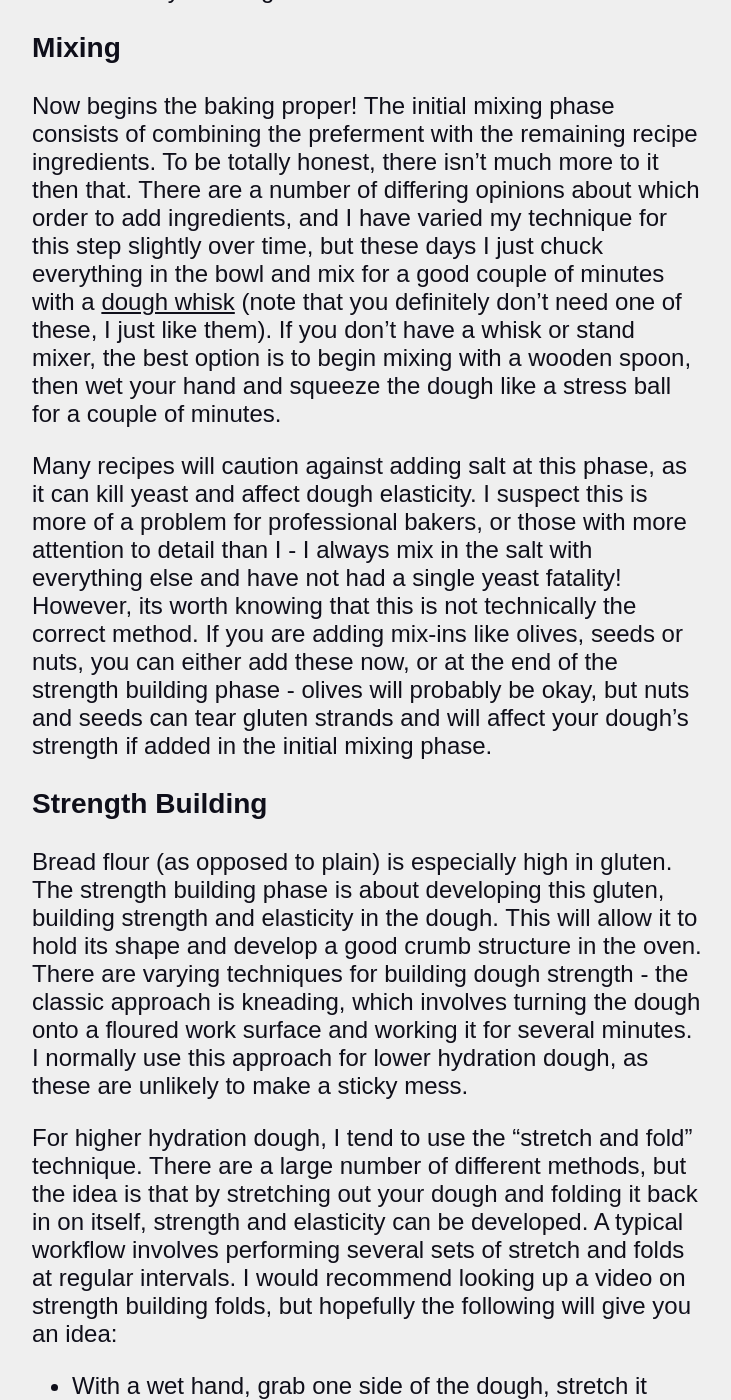
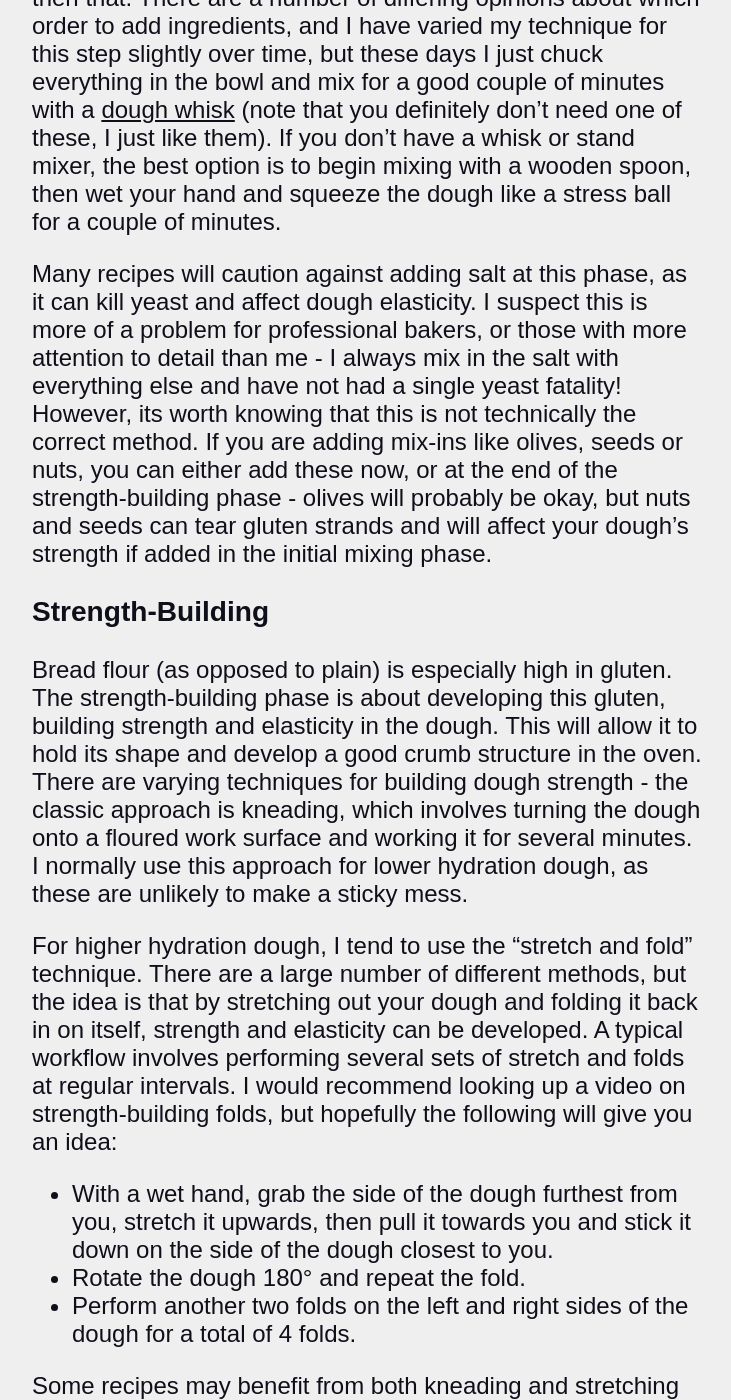
Before and after one commit to jackjazb/jackjazb.github.io, a Jekyll site: the page built from docs/_posts/2024-08-02-home-baked-bread.md, in a window 1280 px wide and 1400 px high, scrolled down 4131 px. Shown: the whole window, without its empty margins (16-747 px from the left). Built offline with Jekyll 4.4.1, drawn with Linux system fonts in a browser that asks for light colours; some web fonts are replaced; some of the changed text lies outside the part shown.

Commit message:
Fix typos and improve pageman

```diff
--- a/docs/_posts/2024-08-02-home-baked-bread.md
+++ b/docs/_posts/2024-08-02-home-baked-bread.md
@@ -1,18 +1,17 @@
 ---
 layout: post
-title: "Home Baked Bread"
+title: "Home-Baked Bread"
 date: 2024-08-02 12:00:00 +0000
 author: Jack Jazrawy-Brown
 ---
-
-Making your own bread is an excellent thing to do, and quite quick and easy once you've got the hang of it. This is an attempt to write down everything I've learned or figured out after a couple of years of bread making in the hope that it will help out an aspiring baker!
+Making your own bread is an excellent thing to do, and quite quick and easy once you've got the hang of it. This is an attempt to write down everything I've learned or figured out after a couple of years of bread-making in the hope that it will help out an aspiring baker!
 
 ![bread](/assets/img/posts/bread.webp)
 *A recent loaf*
 
-There are numerous reasons to make your own bread. The best I can think of (other than just enjoying the process) is that you will generally pay quite a premium at a baker or supermarket to get a loaf of a similar quality to one baked at home. The cheaper you go at the shops, the worse the quality of the bread, and why do that when you could bake an artisan loaf at home? Compared with ultra-processed supermarket bread, a good home baked loaf is far more delicious and nourishing, and definitely not as time consuming or difficult to produce as it may seem.
+There are numerous reasons to make your own bread. The best I can think of (other than just enjoying the process) is that you will generally pay quite a premium at a baker or supermarket to get a loaf of a similar quality to one baked at home. The cheaper you go at the shops, the worse the quality of the bread, and why do that when you could bake an artisan loaf at home? Compared with ultra-processed supermarket bread, a good home-baked loaf is far more delicious and nourishing, and definitely not as time-consuming or difficult to produce as it may seem.
 
-The basic idea of bread baking is to combine flour, water and salt with some kind of leaven (raising agent) so that it becomes a lattice of gassy bubbles, which become bread when baked. There are practically infinite variations; choice of flour and leaven, additions such as fat and sugar and shape are just a few variables which can be adjusted. I think the easiest way to get up to speed with bread making is to understand each step in a typical recipe - you should find that more or less any dough-based recipe can be extrapolated from these first principles. Note that this is just the way I do it, and I am certainly not a professional; but I enjoy eating the bread I make, which I think is probably a good sign. I'm going to talk about breads that use commercial yeast here, as sourdough deserves a separate article - there are also chemically leavened breads which use bicarbonate of soda or others for their rise, but I haven't had much experience with making those!
+The basic idea of bread baking is to combine flour, water and salt with some kind of leaven (raising agent) so that it becomes a lattice of gassy bubbles, which become bread when baked. There are practically infinite variations: choice of flour and leaven, additions such as fat and sugar and shape are just a few variables which can be adjusted. I think the easiest way to get up to speed with bread-making is to understand each step in a typical recipe - you should find that more or less any dough-based recipe can be extrapolated from these first principles. Note that this is just the way I do it, and I am certainly not a professional; but I enjoy eating the bread I make, which I think is probably a good sign. I'm going to talk about breads that use commercial yeast here, as sourdough deserves a separate article - there are also chemically leavened breads which use bicarbonate of soda or others for their rise, but I haven't had much experience with making those!
 
 ## Baker's Percentages
 
@@ -43,7 +39,7 @@ Most recipes being with a preferment. This is essentially a mixture of flour, wa
 - Poolish: Typically 100% hydration. Usually used in French baking.
 - Biga: Lower hydration, often 50-60%. Usually used in Italian baking.
 - Pâte Fermentée: Around 60% hydration - basically a piece of a previous dough.
-- Sponge: 60-70% hydration. Often used in sandwich loaves or sweet breads
+- Sponge: 60-70% hydration. Often used in sandwich loaves or sweet breads.
 
 Skipping the preferment stage probably won't destroy your final loaf, but carrying out this step adds a fermented, yeasty taste to the final bread which greatly enhances the complexity of flavour. This is also a good time to check your yeast is alive, and to gauge the environmental conditions where you are baking (these can affect later timings). The exact fermentation time depends on the recipe, but this step is very forgiving - just make it when you have time! I leave my preferments in an airtight container, usually a small bowl inside a large resealable bag - this stops it drying out. You can also use a glass container with a lid that seals. Clingfilm is an option, but it quickly becomes quite wasteful if baking frequently so I try to avoid it! Try to make sure the sides of the vessel are clean before fermentation, as small pieces of preferment can dry and flake off into your dough.
 
@@ -51,16 +47,17 @@ Skipping the preferment stage probably won't destroy your final loaf, but carryi
 
 Now begins the baking proper! The initial mixing phase consists of combining the preferment with the remaining recipe ingredients. To be totally honest, there isn't much more to it then that. There are a number of differing opinions about which order to add ingredients, and I have varied my technique for this step slightly over time, but these days I just chuck everything in the bowl and mix for a good couple of minutes with a [dough whisk](https://www.amazon.co.uk/Zulay-Danish-Dough-Whisk-Large/dp/B088SJN4BT/ref=sr_1_1_sspa?sr=8-1-spons&sp_csd=d2lkZ2V0TmFtZT1zcF9hdGY&psc=1) (note that you definitely don't need one of these, I just like them). If you don't have a whisk or stand mixer, the best option is to begin mixing with a wooden spoon, then wet your hand and squeeze the dough like a stress ball for a couple of minutes.
 
-Many recipes will caution against adding salt at this phase, as it can kill yeast and affect dough elasticity. I suspect this is more of a problem for professional bakers, or those with more attention to detail than I - I always mix in the salt with everything else and have not had a single yeast fatality! However, its worth knowing that this is not technically the correct method.  If you are adding mix-ins like olives, seeds or nuts, you can either add these now, or at the end of the strength building phase - olives will probably be okay, but nuts and seeds can tear gluten strands and will affect your dough's strength if added in the initial mixing phase.
+Many recipes will caution against adding salt at this phase, as it can kill yeast and affect dough elasticity. I suspect this is more of a problem for professional bakers, or those with more attention to detail than me - I always mix in the salt with everything else and have not had a single yeast fatality! However, its worth knowing that this is not technically the correct method.  If you are adding mix-ins like olives, seeds or nuts, you can either add these now, or at the end of the strength-building phase - olives will probably be okay, but nuts and seeds can tear gluten strands and will affect your dough's strength if added in the initial mixing phase.
 
-### Strength Building
+### Strength-Building
 
-Bread flour (as opposed to plain) is especially high in gluten. The strength building phase is about developing this gluten, building strength and elasticity in the dough. This will allow it to hold its shape and develop a good crumb structure in the oven. There are varying techniques for building dough strength - the classic approach is kneading, which involves turning the dough onto a floured work surface and working it for several minutes. I normally use this approach for lower hydration dough, as these are unlikely to make a sticky mess.
+Bread flour (as opposed to plain) is especially high in gluten. The strength-building phase is about developing this gluten, building strength and elasticity in the dough. This will allow it to hold its shape and develop a good crumb structure in the oven. There are varying techniques for building dough strength - the classic approach is kneading, which involves turning the dough onto a floured work surface and working it for several minutes. I normally use this approach for lower hydration dough, as these are unlikely to make a sticky mess.
 
-For higher hydration dough, I tend to use the "stretch and fold" technique. There are a large number of different methods, but the idea is that by stretching out your dough and folding it back in on itself, strength and elasticity can be developed. A typical workflow involves performing several sets of stretch and folds at regular intervals. I would recommend looking up a video on strength building folds, but hopefully the following will give you an idea:
+For higher hydration dough, I tend to use the "stretch and fold" technique. There are a large number of different methods, but the idea is that by stretching out your dough and folding it back in on itself, strength and elasticity can be developed. A typical workflow involves performing several sets of stretch and folds at regular intervals. I would recommend looking up a video on strength-building folds, but hopefully the following will give you an idea:
 
-- With a wet hand, grab one side of the dough, stretch it upwards, then fold it back down, sticking it onto the other side of the dough.
-- Perform three more folds on each side of the dough
+- With a wet hand, grab the side of the dough furthest from you, stretch it upwards, then pull it towards you and stick it down on the side of the dough closest to you.
+- Rotate the dough 180° and repeat the fold.
+- Perform another two folds on the left and right sides of the dough for a total of 4 folds.
 
 Some recipes may benefit from both kneading and stretching and folding, so some experimentation is worthwhile; kneading is obviously less convenient than the alternative, which can be done entirely within the confines of the mixing bowl. To check if a dough is developed, the best option is the windowpane test. To perform it, tear off a small chunk of dough with wet hands and stretch it into a flat plane. If the dough stretches thin enough for light to pass through, it is likely developed enough.
 
@@ -120,8 +117,8 @@ This is my current yeast bread recipe - the baker's percentages for the entire r
 | ---------- | ---------- | -------- |
 | Flour      | 100%       | 580g     |
 | Water      | 70%        | 410g     |
-| Yeast      | 1%         | 6g      |
-| Salt       | 2%         | 12g       |
+| Yeast      | 1%         | 6g       |
+| Salt       | 2%         | 12g      |
 
 ### Preferment
 
```
Also changed, not shown: other parts of docs/_posts/2024-08-02-home-baked-bread.md (+2 -5 lines), docs/assets/html/cv.html (+9 -2 lines), README.md, docs/Gemfile.lock, 1 other file.
